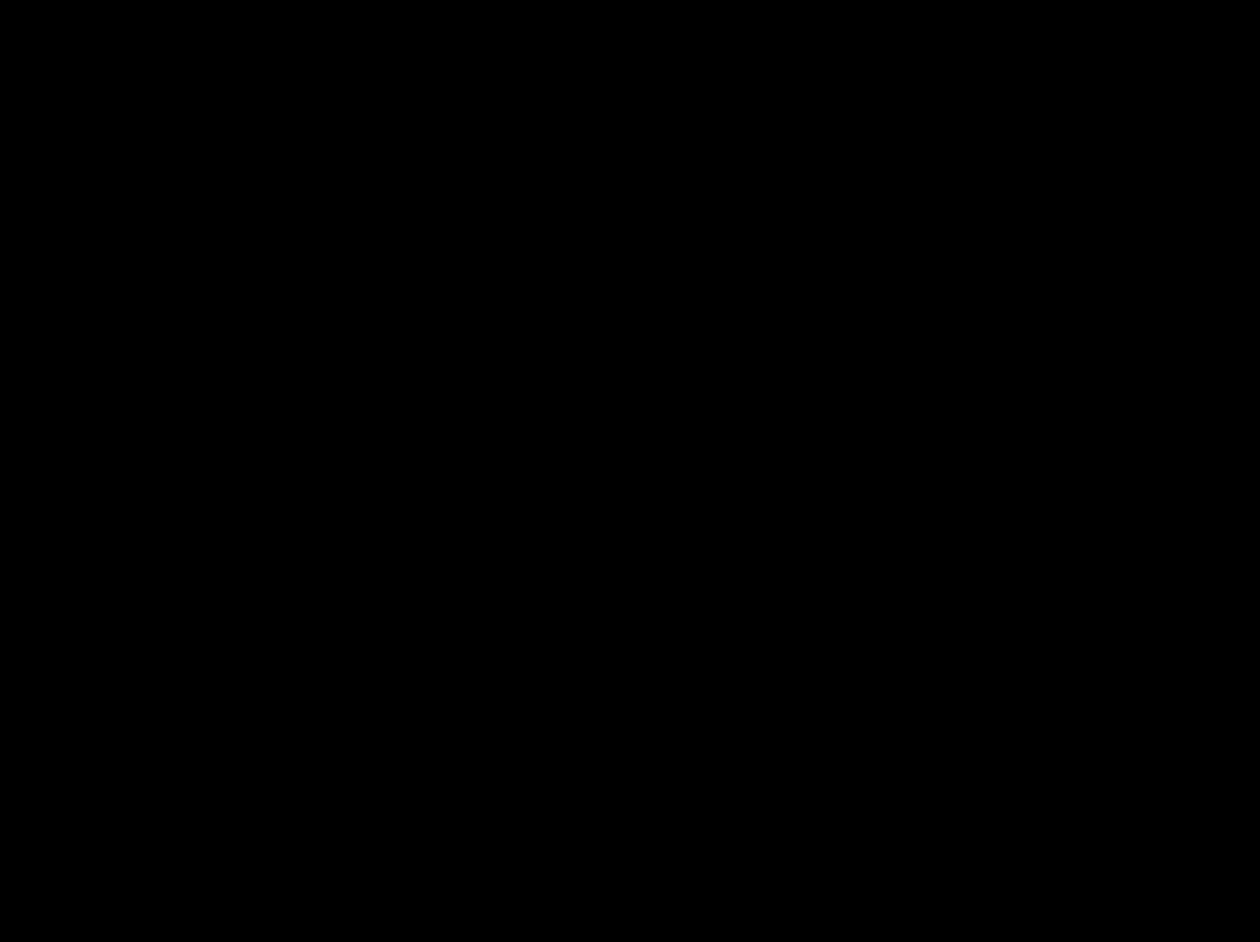
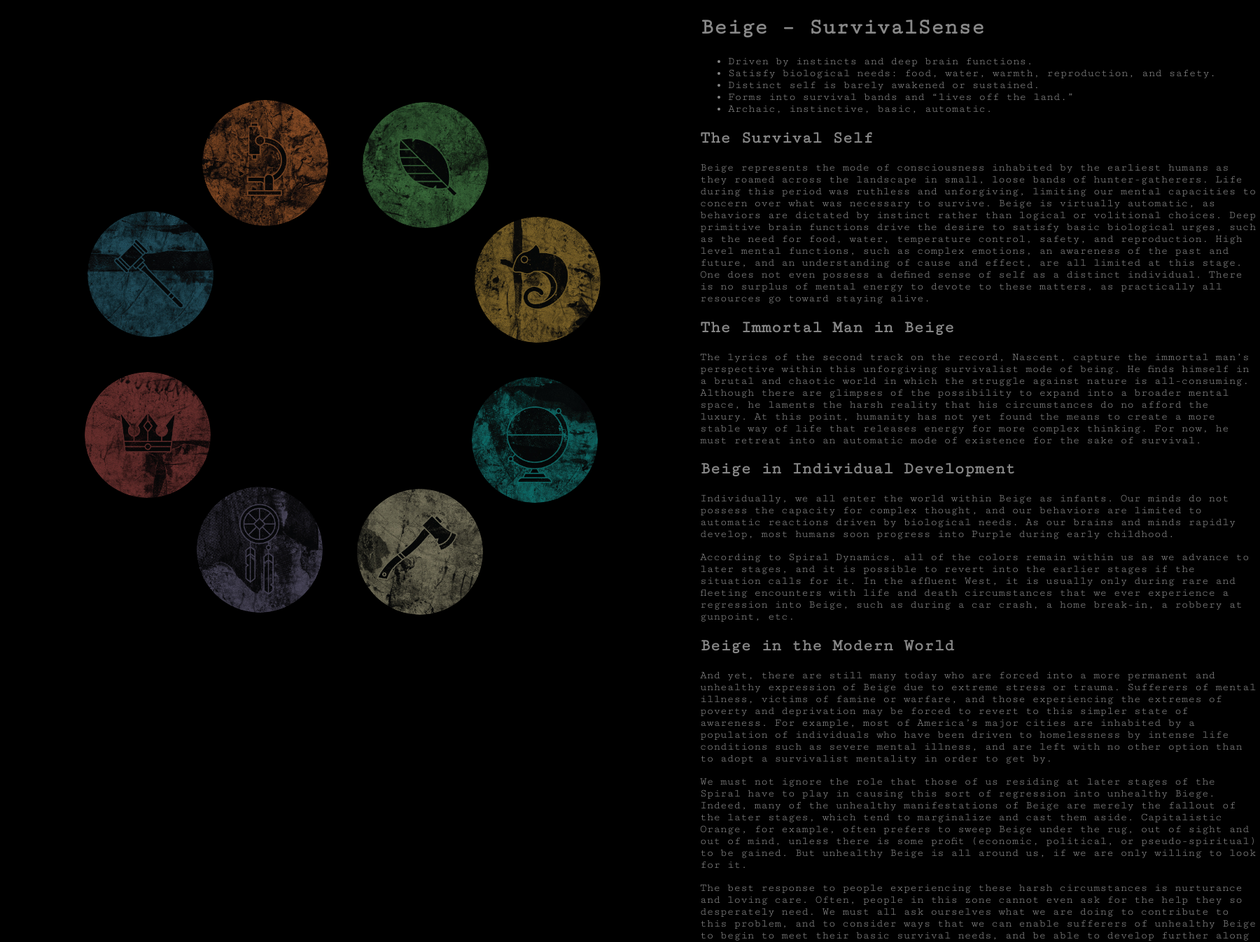
Before and after one commit to jaredami/integral-site, a React (Create React App) app: page / in a window 1280 px wide. Shown: the top 1347 px of the page at 70% size, 1800 px wide, since content can reach past the window. Before the commit the page ends 879 px from the top, so only its background shows below. Built offline with nearby package versions, Linux system fonts and the light colour scheme.

Commit message:
began adding stage text component

```diff
--- a/src/App.css
+++ b/src/App.css
@@ -8,7 +8,7 @@
   transition: all 0.3s ease;
 }
 .color-circle:hover {
-  /* border: 10px solid #4f4f51; */
+  border: 10px solid #4f4f51;
   /* box-shadow: 0px 0px 0px 8px #4f4f51; */
   width: 188px;
   cursor: pointer;
@@ -22,7 +22,7 @@
   /* color: #4f4f51; */
   color: #888;
   position: absolute;
-  left: 850px;
+  left: 285px;
   top: 450px;
   /* outline: 2px solid blue; */
   font-family: "Cutive Mono", monospace;
@@ -31,3 +31,10 @@
   opacity: 0;
   transition: all 1s ease;
 }
+
+.stage-text {
+  color: #888;
+  font-family: "Cutive Mono", monospace;
+  width: 800px;
+  margin-left: 1000px;
+}
--- a/src/Circles.js
+++ b/src/Circles.js
@@ -1,5 +1,6 @@
 import React, { Component } from "react";
 import StageInfo from "./StageInfo";
+import StageText from "./StageText";
 
 class Circles extends Component {
   constructor(props) {
@@ -8,7 +9,8 @@
     this.spacing = (2 * Math.PI) / 8;
     this.start = (225 * Math.PI) / 180;
     this.radius = 300;
-    this.xcenter = window.innerWidth / 2;
+    // this.xcenter = window.innerWidth / 2;
+    this.xcenter = 400;
     this.ycenter = 400;
     this.step = 0.05;
     this.intervalTime = 100;
@@ -121,6 +123,7 @@
       <div>
         <div>{images}</div>
         <StageInfo color={this.state.hoveredColor} />
+        <StageText />
       </div>
     );
   }
--- /dev/null
+++ b/src/StageText.js
@@ -0,0 +1,104 @@
+import React, { Component } from "react";
+
+class StageText extends Component {
+  render() {
+    return (
+      <div className="stage-text">
+        <div>
+          <h1>Beige – SurvivalSense</h1>
+          <ul>
+            <li>Driven by instincts and deep brain functions.</li>
+            <li>
+              Satisfy biological needs: food, water, warmth, reproduction, and
+              safety.
+            </li>
+            <li>Distinct self is barely awakened or sustained.</li>
+            <li>Forms into survival bands and “lives off the land.”</li>
+            <li>Archaic, instinctive, basic, automatic.</li>
+          </ul>
+          <h2>The Survival Self</h2>
+          <p>
+            Beige represents the mode of consciousness inhabited by the earliest
+            humans as they roamed across the landscape in small, loose bands of
+            hunter-gatherers. Life during this period was ruthless and
+            unforgiving, limiting our mental capacities to concern over what was
+            necessary to survive. Beige is virtually automatic, as behaviors are
+            dictated by instinct rather than logical or volitional choices. Deep
+            primitive brain functions drive the desire to satisfy basic
+            biological urges, such as the need for food, water, temperature
+            control, safety, and reproduction. High level mental functions, such
+            as complex emotions, an awareness of the past and future, and an
+            understanding of cause and effect, are all limited at this stage.
+            One does not even possess a defined sense of self as a distinct
+            individual. There is no surplus of mental energy to devote to these
+            matters, as practically all resources go toward staying alive.
+          </p>
+          <h2>The Immortal Man in Beige</h2>
+          <p>
+            The lyrics of the second track on the record, Nascent, capture the
+            immortal man’s perspective within this unforgiving survivalist mode
+            of being. He finds himself in a brutal and chaotic world in which
+            the struggle against nature is all-consuming. Although there are
+            glimpses of the possibility to expand into a broader mental space,
+            he laments the harsh reality that his circumstances do no afford the
+            luxury. At this point, humanity has not yet found the means to
+            create a more stable way of life that releases energy for more
+            complex thinking. For now, he must retreat into an automatic mode of
+            existence for the sake of survival.
+          </p>
+          <h2>Beige in Individual Development</h2>
+          <p>
+            Individually, we all enter the world within Beige as infants. Our
+            minds do not possess the capacity for complex thought, and our
+            behaviors are limited to automatic reactions driven by biological
+            needs. As our brains and minds rapidly develop, most humans soon
+            progress into Purple during early childhood.
+          </p>
+          <p>
+            According to Spiral Dynamics, all of the colors remain within us as
+            we advance to later stages, and it is possible to revert into the
+            earlier stages if the situation calls for it. In the affluent West,
+            it is usually only during rare and fleeting encounters with life and
+            death circumstances that we ever experience a regression into Beige,
+            such as during a car crash, a home break-in, a robbery at gunpoint,
+            etc.
+          </p>
+          <h2>Beige in the Modern World</h2>
+          <p>
+            And yet, there are still many today who are forced into a more
+            permanent and unhealthy expression of Beige due to extreme stress or
+            trauma. Sufferers of mental illness, victims of famine or warfare,
+            and those experiencing the extremes of poverty and deprivation may
+            be forced to revert to this simpler state of awareness. For example,
+            most of America’s major cities are inhabited by a population of
+            individuals who have been driven to homelessness by intense life
+            conditions such as severe mental illness, and are left with no other
+            option than to adopt a survivalist mentality in order to get by.
+          </p>
+          <p>
+            We must not ignore the role that those of us residing at later
+            stages of the Spiral have to play in causing this sort of regression
+            into unhealthy Biege. Indeed, many of the unhealthy manifestations
+            of Beige are merely the fallout of the later stages, which tend to
+            marginalize and cast them aside. Capitalistic Orange, for example,
+            often prefers to sweep Beige under the rug, out of sight and out of
+            mind, unless there is some profit (economic, political, or
+            pseudo-spiritual) to be gained. But unhealthy Beige is all around
+            us, if we are only willing to look for it.{" "}
+          </p>
+          <p>
+            The best response to people experiencing these harsh circumstances
+            is nurturance and loving care. Often, people in this zone cannot
+            even ask for the help they so desperately need. We must all ask
+            ourselves what we are doing to contribute to this problem, and to
+            consider ways that we can enable sufferers of unhealthy Beige to
+            begin to meet their basic survival needs, and be able to develop
+            further along the Spiral.{" "}
+          </p>
+        </div>
+      </div>
+    );
+  }
+}
+
+export default StageText;
```
